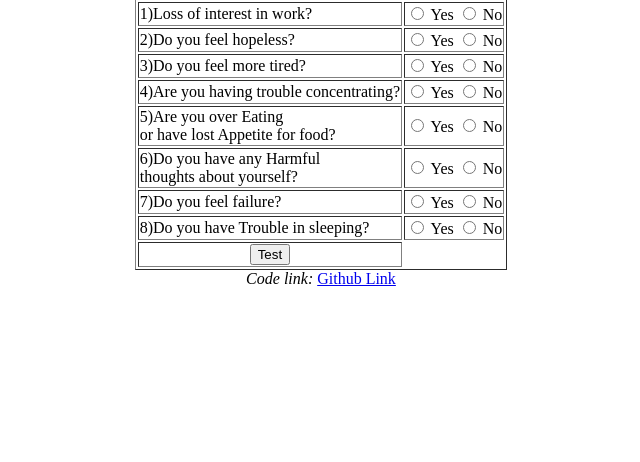
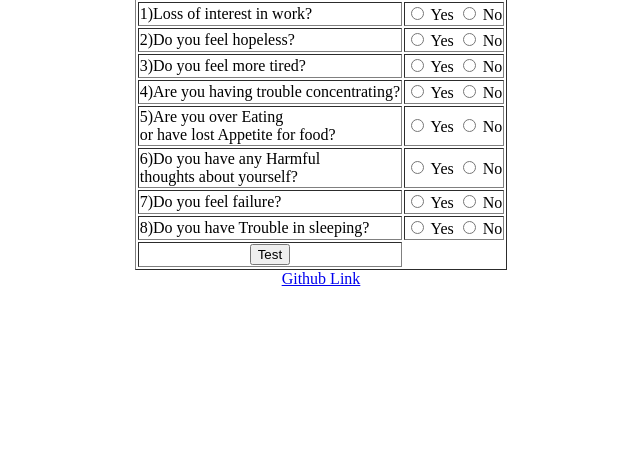
Before and after one commit to NaNdalal-dev/DepressionTest, a Flask app: page / in a window 1280 px wide. Shown: the part 60-522 px from the top of the page, without its empty margins (319-959 px from the left). Run offline with Flask 2, Linux system fonts and the light colour scheme.

Commit message:
Update index.html

```diff
--- a/templates/index.html
+++ b/templates/index.html
@@ -124,7 +124,6 @@
 	</div>
 </center>
 <center>
-	<i>Code link:</i>
 	<a href="https://github.com/NaNdalal-dev/DepressionTest">Github Link</a>
 </center>
 <center>
```
